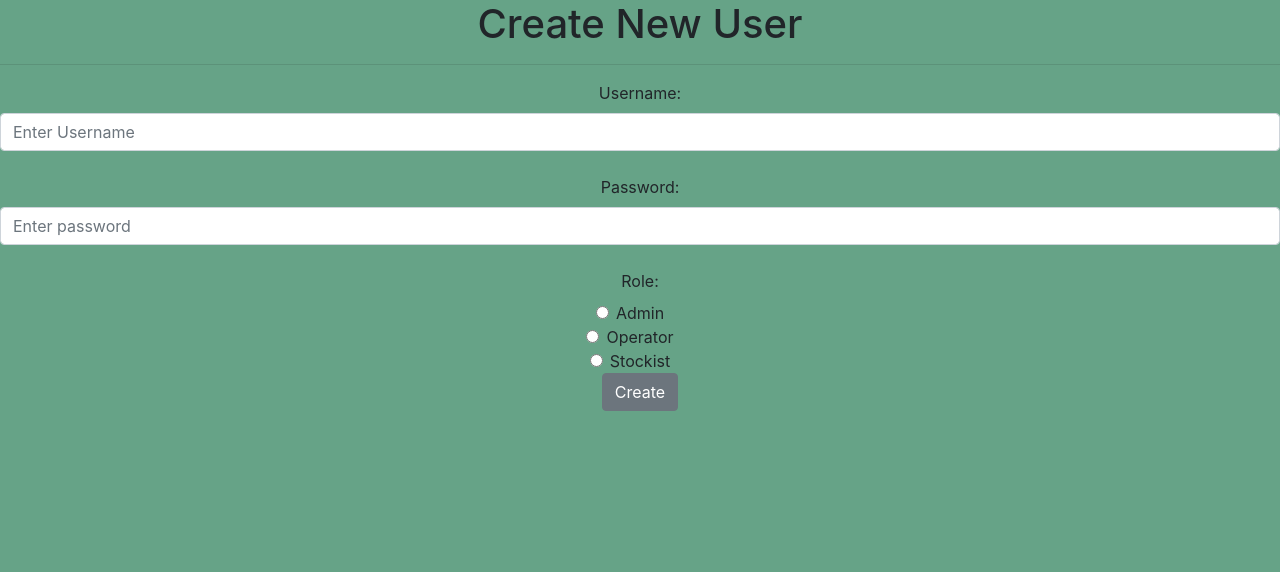
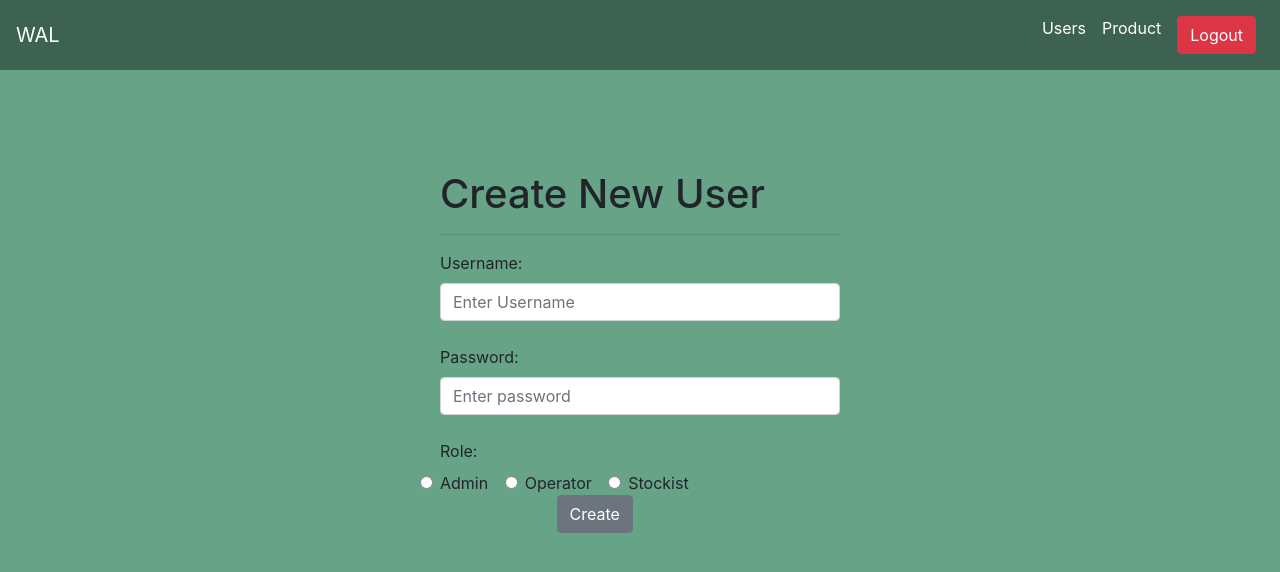
Before and after one commit to Pranshul-WAL/ims-frontend, a React (Create React App) app: page /add in a window 1280 px wide. Shown: the top 572 px of the page. Built offline with nearby package versions, Linux system fonts and the light colour scheme.

Commit message:
Adding style to the pages

```diff
--- a/src/App.css
+++ b/src/App.css
@@ -52,4 +52,21 @@
 }
 .Login-main{
   max-width: 400px;
+
 }
+
+.Font-Color{
+  color: white;
+}
+
+.navbar-light .navbar-nav .nav-link{
+  color: #fff !important;
+}
+
+.navbar-light .navbar-brand {
+  color: #fff !important;
+}
+
+.navbar .bg-dark {
+  background-color: rgba(0,0,0,0.3) !important;
+}
--- a/src/components/adminPage.js
+++ b/src/components/adminPage.js
@@ -1,12 +1,12 @@
 import React, { Component } from 'react';
-// import { Link } from 'react-router-dom';
+import { Link } from 'react-router-dom';
 import { Button } from 'reactstrap';
+
 import {
     Navbar,
     NavbarBrand,
     Nav,
     NavItem,
-    NavLink,
    } from 'reactstrap';
 
 
@@ -23,26 +23,24 @@ class AdminPage extends Component {
         return (
             <>
                 <div>
-                    <Navbar color="light" light expand="md">
-                        <NavbarBrand href="/">WAL</NavbarBrand>
+                    <Navbar color="dark" light expand="md" >
+                        <NavbarBrand href="https://www.westagilelabs.com" color="white">WAL</NavbarBrand>
                         <Nav className="ml-auto" navbar>
-                            <NavItem>
-                                <NavLink href="/enduser">Users</NavLink>
+                            <NavItem className="Font-Color">
+                                <Link className="nav-link" to="/enduser">Users</Link>
                             </NavItem>
-                            <NavItem>
-                                <NavLink href="/product">Product</NavLink>
+                            <NavItem className="Font-Color">
+                                <Link className="nav-link" to="/product">Product</Link>
                             </NavItem>
-                            <NavItem>
-                                <NavLink href="login"><Button color="danger" onClick={this.logoutHandler}>Logout</Button></NavLink>
+                            <NavItem className="Font-Color">
+                                <Link className="nav-link" to="login"><Button color="danger" onClick={this.logoutHandler}>Logout</Button></Link>
                             </NavItem>
                         </Nav>
                     </Navbar>
                 </div>
                 {
-                    this.props.children
+                    this.props.children? this.props.children:<h1>Hello</h1>
                 }
-                <img src={'./logo.jpg'} alt="logo" Cladd/>
-                <p>lorem ipsum</p>
             </>
 
         );
--- a/src/components/createOrder.js
+++ b/src/components/createOrder.js
@@ -2,6 +2,7 @@ import React,{Component} from 'react';
 import {Button,Input} from 'reactstrap';
 //import {createNew} from '../api/users';
 import {axiosInstance} from '../api/index';
+import AdminPage from './adminPage';
 
 
 class OrderCreate extends Component {
@@ -39,6 +40,7 @@ class OrderCreate extends Component {
     // }
     render() {
         return (
+            <AdminPage>
             <div align="center">
                 <h1>Create New Order</h1><hr/>
                 <label>Product Name:</label>
@@ -49,6 +51,7 @@ class OrderCreate extends Component {
                 <Input type="text"  value={this.props.input} onChange={this.handleChangeQuantity} placeholder="Enter Quantity"></Input>
                 <Button onClick={createOrder()}>Create</Button>
             </div>
+            </AdminPage>
         );
     }
 }
--- a/src/components/productCreate.js
+++ b/src/components/productCreate.js
@@ -1,7 +1,7 @@
 import React,{Component} from 'react';
 import {Button,Input} from 'reactstrap';
 import {Redirect} from "react-router-dom";
-
+import AdminPage from './adminPage';
 
 
 class ProductCreate extends Component {
@@ -32,9 +32,11 @@ class ProductCreate extends Component {
 
     render() {
         return (
-            <div align="center">
+            <AdminPage>
+            <div className="Login-main">
+                <div className="Login-new">
                     <h1>Create New Product</h1><hr/>
-                <label>Product Name:</label>
+                    <label className="d-block text-left">Product Name:</label>
                     <Input type="text"  value={this.props.productName} onChange={this.handleChangeProductName} placeholder="Enter Product Name"></Input><br/>
                     <label>Sales Price:</label>
                     <Input type="text"  value={this.props.salePrice} onChange={this.handleChangeSalePrice} placeholder="Enter Sales Price"></Input>
@@ -46,6 +48,8 @@ class ProductCreate extends Component {
                     {localStorage.getItem('isProductCreate') ? <Redirect to='/listProduct' /> : null}
                     {localStorage.removeItem('isProductCreate')}
                 </div>
+            </div>
+            </AdminPage>
         );
     }
 }
--- a/src/components/productList.js
+++ b/src/components/productList.js
@@ -1,7 +1,7 @@
 import React,{Component} from 'react';
 import {Table,Button} from 'reactstrap';
 import {Link} from 'react-router-dom';
-
+import AdminPage from './adminPage';
 class ProductList extends Component {
     constructor(props){
         super(props);
@@ -15,7 +15,11 @@ class ProductList extends Component {
     }
     render() {
         return (
-            <div>
+            <AdminPage>
+            <div class="row">
+            <div class="col-sm-2">
+            </div>
+            <div class="col-sm-8">
                 <Table >
                     <thead>
                         <tr>
@@ -42,7 +46,9 @@ class ProductList extends Component {
                     </tbody>
 
                 </Table>
+                </div>
             </div>
+            </AdminPage>
         );
     }
 }
--- a/src/components/productUpdate.js
+++ b/src/components/productUpdate.js
@@ -2,8 +2,7 @@ import React,{Component} from 'react';
 import {Button,Input} from 'reactstrap';
 import {Redirect} from "react-router-dom";
 
-
-
+import AdminPage from './adminPage';
 
 class ProductUpdate extends Component {
     constructor(props){
@@ -33,7 +32,9 @@ class ProductUpdate extends Component {
 
     render() {
         return (
-            <div align="center">
+            <AdminPage>
+            <div className="Login-main">
+            <div className="Login-new">
                 <h1>Update Product</h1><hr/>
                 <label>Product Name:</label>
                 <Input type="text"  value={this.props.productName} onChange={this.handleChangeProductName} placeholder="Enter Product Name"></Input><br/>
@@ -47,6 +48,8 @@ class ProductUpdate extends Component {
                 {localStorage.getItem('isProductUpdate') ? <Redirect to='/listProduct' /> : null}
                 {localStorage.removeItem('isProductUpdate')}
             </div>
+            </div>
+            </AdminPage>
         );
     }
 }
--- a/src/components/userCreate.js
+++ b/src/components/userCreate.js
@@ -1,6 +1,7 @@
 import React,{Component, } from 'react';
 import {Button,Input,Label,FormGroup} from 'reactstrap';
 import {Redirect} from "react-router-dom";
+import AdminPage from './adminPage';
 class UserCreate extends Component {
     constructor(props){
         super(props);
@@ -25,7 +26,9 @@ class UserCreate extends Component {
     }
     render() {
         return (
-            <div align="center">
+            <AdminPage>
+            <div className="Login-main">
+            <div className="Login-new">
                 <h1>Create New User</h1><hr/>
                 <div>
                     <Label>Username:</Label>
@@ -38,26 +41,31 @@ class UserCreate extends Component {
                 <Label>Role:</Label><br/>
                 {/* <Input type="text"  value={this.props.role} onChange={this.handleChangeRole} placeholder="Enter role"></Input><br/> */}
                 <FormGroup>
-
                 <Label check>
                     <Input type="radio" name="radio1" value="Admin" onChange={this.handleChangeRole} />{' '}
                     Admin
-                </Label><br/>
+                </Label>&emsp;
+                &emsp;
                 <Label check>
                     <Input type="radio" name="radio1" value="Operator" onChange={this.handleChangeRole}/>{' '}
                     Operator
-                </Label><br/>
+                </Label>&emsp;
+                &emsp;
                 <Label check>
                     <Input type="radio" name="radio1" value="Stockist" onChange={this.handleChangeRole}/>{' '}
                     Stockist
-                </Label><br/>
+                </Label><br></br>
+                &emsp;
+                &emsp;&emsp;&emsp;&emsp;&emsp;&emsp;
                 {/* <Button onClick={()=>
                     { this.props.createUserHandler(username,password,role)}}>Create</Button> */}
                 <Button onClick={this.createUserHandler}>Create</Button>
                 </FormGroup>
                 {localStorage.getItem('isUserCreate') ? <Redirect to='/list' /> : null}
                 {localStorage.removeItem('isUserCreate')}
+                </div>
             </div>
+            </AdminPage>
         );
     }
 }
--- a/src/index.css
+++ b/src/index.css
@@ -27,3 +27,7 @@ code {
   max-width: 400px;
   margin: 100px auto 0;
 }
+
+.navbar.bg-dark {
+  background-color: rgba(0,0,0,0.4) !important;
+}
```
Lines whose indentation alone changed are shown as unchanged.
